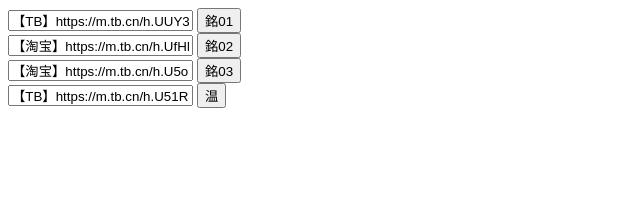
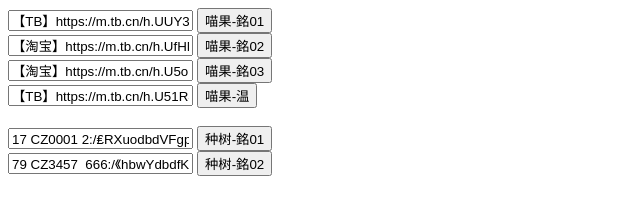
Before and after one commit to Ming911270100/Ming911270100.github.io, a plain HTML site: page index.html in a window 1280 px wide. Shown: the whole page, without its empty margins (0-640 px from the left). Drawn offline with Linux system fonts and the light colour scheme; some packages are replaced by stand-ins of ours; a script that the page names is missing.

Commit message:
Update index.html

```diff
--- a/index.html
+++ b/index.html
@@ -8,16 +8,23 @@
 <body>
     <!-- 1. Define some markup -->
     <input id="foo" type="text" value="【TB】https://m.tb.cn/h.UUY3lez?tk=zcz9d0JjdQL CZ0001 「大佬帮帮我，戳一下，揪咪～」">
-    <button class="btn" data-clipboard-action="copy" data-clipboard-target="#foo">銘01</button>
+    <button class="btn" data-clipboard-action="copy" data-clipboard-target="#foo">喵果-銘01</button>
     <br>
     <input id="foo1" type="text" value="【淘宝】https://m.tb.cn/h.UfHNuAp?tk=6QMRd0Q4ce5 CZ3457 「大佬幫幫蛾，戳下，meow~」">
-    <button class="btn" data-clipboard-action="copy" data-clipboard-target="#foo1">銘02</button>
+    <button class="btn" data-clipboard-action="copy" data-clipboard-target="#foo1">喵果-銘02</button>
     <br>
     <input id="foo2" type="text" value="【淘宝】https://m.tb.cn/h.U5oEpop?tk=zQuZd0Q4gQ5 CZ3457 「哈尼，帮力点点，感恩的心」">
-    <button class="btn" data-clipboard-action="copy" data-clipboard-target="#foo2">銘03</button>
+    <button class="btn" data-clipboard-action="copy" data-clipboard-target="#foo2">喵果-銘03</button>
     <br>
     <input id="foo3" type="text" value="【TB】https://m.tb.cn/h.U51R8sr?tk=XndTd0Fz8dh CZ3457 「苝鼻，注力走qι，快點搞起來oo」">
-    <button class="btn" data-clipboard-action="copy" data-clipboard-target="#foo3">温</button>
+    <button class="btn" data-clipboard-action="copy" data-clipboard-target="#foo3">喵果-温</button>
+    <br>
+    <br>
+    <input id="foo4" type="text" value="17 CZ0001 2:/₤RXuodbdVFgp《欢拜托帮我點一下吧～你也可以领mian费水果！">
+    <button class="btn" data-clipboard-action="copy" data-clipboard-target="#foo4">种树-銘01</button>
+    <br>
+    <input id="foo5" type="text" value="79 CZ3457  666:/《hbwYdbdfKbe💲欢拜托帮我點一下吧～你也可以领mian费水果！">
+    <button class="btn" data-clipboard-action="copy" data-clipboard-target="#foo5">种树-銘02</button>
     <br>
 
 
```
